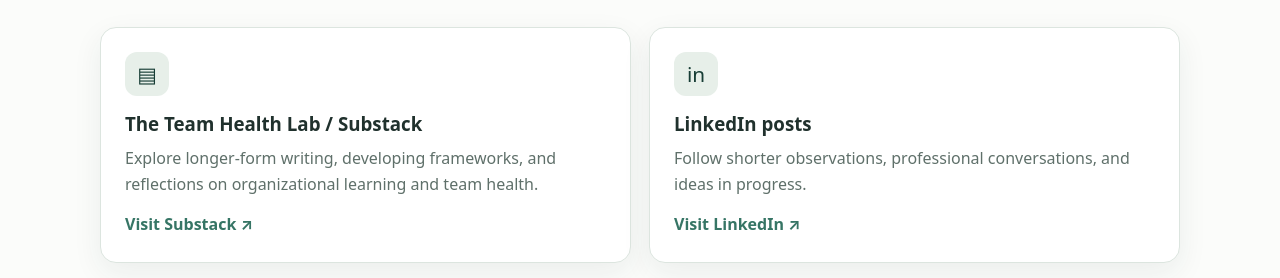
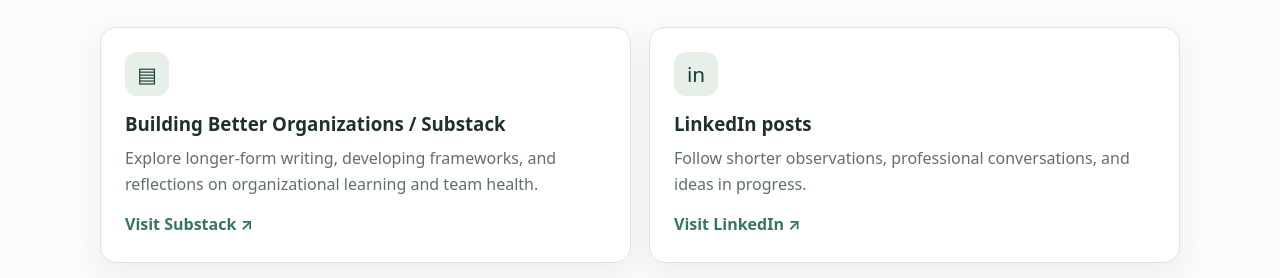
Before and after one commit to afrazpindari14-commits/afrazpindari14-commits.github.io, a plain HTML site: page pages/writing-and-observations.html in a window 1280 px wide. Shown: the part 522-800 px from the top of the page. Drawn offline with Linux system fonts and the light colour scheme.

Commit message:
Update card title for Substack link

```diff
--- a/pages/writing-and-observations.html
+++ b/pages/writing-and-observations.html
@@ -37,7 +37,7 @@
 <section class="cards">
   <a class="card" href="https://substack.com/@buildingbetterorganizations" target="_blank" rel="noopener noreferrer">
     <span class="card-icon" aria-hidden="true">▤</span>
-    <h3>The Team Health Lab / Substack</h3>
+    <h3>Building Better Organizations / Substack</h3>
     <p>Explore longer-form writing, developing frameworks, and reflections on organizational learning and team health.</p>
     <span class="arrow">Visit Substack ↗</span>
   </a>
```
